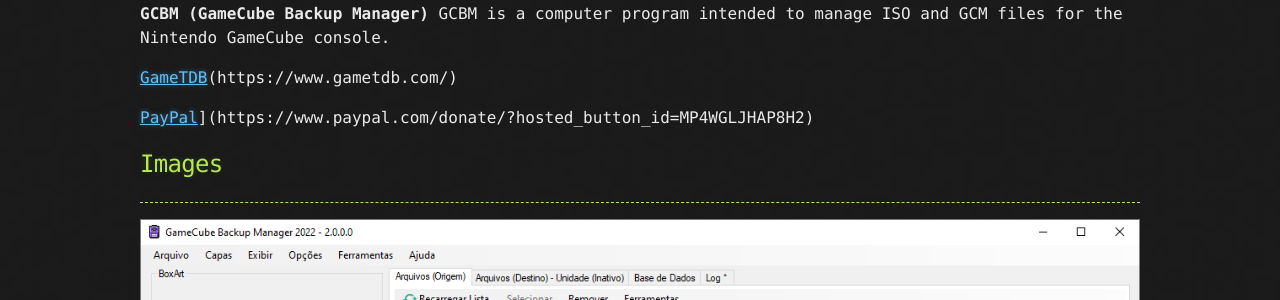
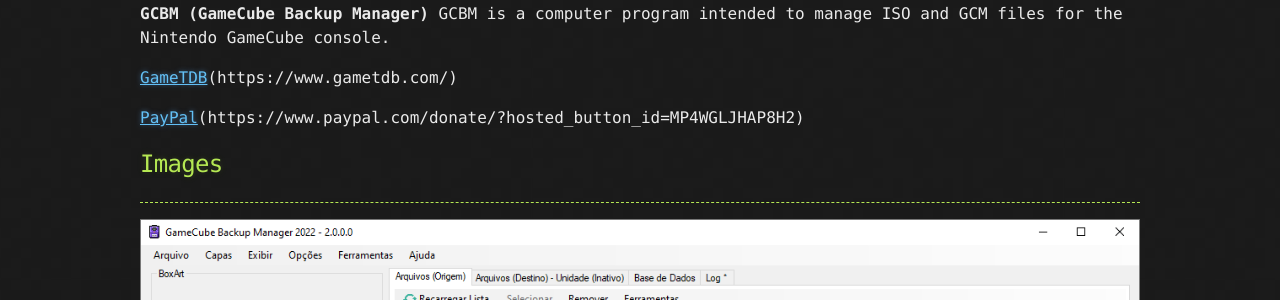
Before and after one commit to AxionDrak/axiondrak.github.io, a Jekyll site: the page built from gcbm.md, in a window 1280 px wide and 900 px high. Shown: the part 253-553 px from the top of the window. Built offline with Jekyll 4.4.1, drawn with Linux system fonts in a browser that asks for light colours; our own code applies the rules of GitHub Pages for plain Markdown files.

```diff
--- a/gcbm.md
+++ b/gcbm.md
@@ -8,7 +8,7 @@ layout: default
 
 [GameTDB]({{ /assets/images/GameTDB-100.png }} )(https://www.gametdb.com/)
 
-[PayPal]({{ /assets/images/donate.gif }} )](https://www.paypal.com/donate/?hosted_button_id=MP4WGLJHAP8H2)
+[PayPal]({{ /assets/images/donate.gif }} )(https://www.paypal.com/donate/?hosted_button_id=MP4WGLJHAP8H2)
 
 ## Images
 * * *
```
